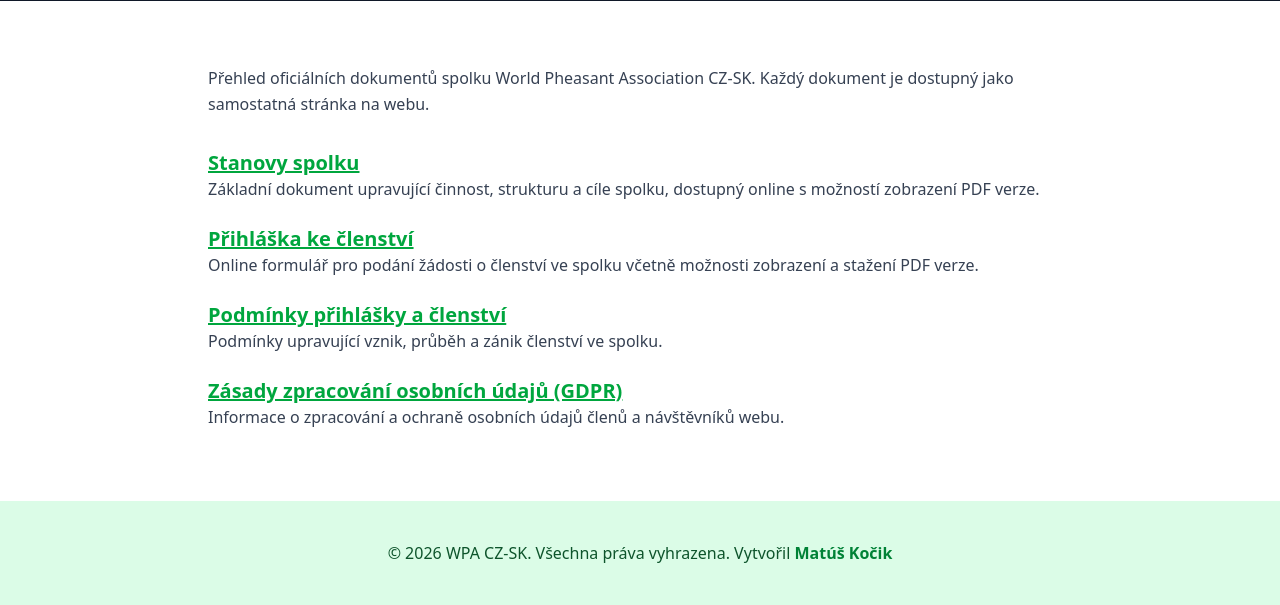
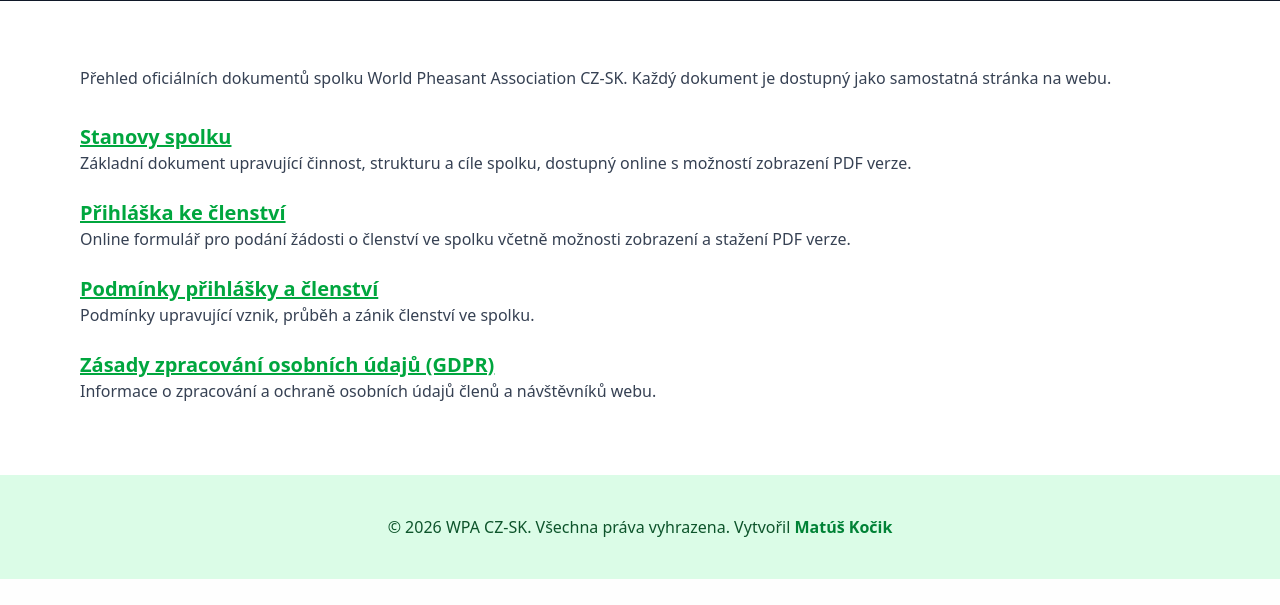
Before and after one commit to matus-kocik/wpa-cz-sk, a Django app: page /dokumenty/ in a window 1280 px wide. Shown: the part 452-1057 px from the top of the page. After the commit the page ends 1031 px from the top, so only its background shows below. Run offline with Django 5.2, Linux system fonts and the light colour scheme; style sheets or scripts are compiled from the project's sources.

Commit message:
chance css layout

```diff
--- a/templates/bazant-vietnamsky.html
+++ b/templates/bazant-vietnamsky.html
@@ -2,7 +2,7 @@
 
 {% block content %}
 <section class="py-16 bg-white">
-  <div class="max-w-4xl mx-auto px-4">
+  <div class="max-w-6xl mx-auto px-4">
 
 <h1 class="text-3xl font-bold text-green-700 mb-6">
   Bažant vietnamský (Lophura hatinhensis „hatinhensis“ & „edwardsi“)
--- a/templates/bazant-zlaty.html
+++ b/templates/bazant-zlaty.html
@@ -3,7 +3,7 @@
 {% block content %}
 {% include "partials/page_header.html" with title="Bažant zlatý (Chrysolophus pictus) – série 5000" subtitle="Projekt chovu a ochrany druhu" image="/static/images/chrys-pic-desktop-1920-640.webp" %}
 <section class="py-16 bg-white">
-  <div class="max-w-4xl mx-auto px-4">
+  <div class="max-w-6xl mx-auto px-4">
 
 <h2 class="text-2xl font-semibold text-green-600 mt-8 mb-4">
   Popis projektu
--- a/templates/contact.html
+++ b/templates/contact.html
@@ -7,7 +7,7 @@
 {% block content %}
 {% include "partials/page_header.html" with title="Kontakt" subtitle="Kontaktní údaje a kontaktní formulář WPA CZ-SK" image="/static/images/pav-desktop-1920-640.webp" %}
     <section class="py-16 bg-white">
-        <div class="max-w-7xl mx-auto px-4">
+        <div class="max-w-6xl mx-auto px-4">
             <div class="mb-12 text-center">
                 <p class="text-gray-700 mt-2 leading-relaxed">
                     World Pheasant Association Czech Republic and Slovakia z. s.
--- a/templates/documents.html
+++ b/templates/documents.html
@@ -3,7 +3,7 @@
 {% block content %}
 {% include "partials/page_header.html" with title="Dokumenty" subtitle="Oficiální dokumenty spolku WPA CZ-SK" image="/static/images/cros-desktop-1920-640.webp" %}
 <section class="py-16 bg-white">
-    <div class="max-w-4xl mx-auto px-4">
+    <div class="max-w-6xl mx-auto px-4">
 
         <p class="text-gray-700 leading-relaxed mb-8">
             Přehled oficiálních dokumentů spolku World Pheasant Association CZ-SK.
--- a/templates/gdpr.html
+++ b/templates/gdpr.html
@@ -2,7 +2,7 @@
 {% load static %}
 {% block content %}
     <section class="py-16 bg-white">
-        <div class="max-w-4xl mx-auto px-4">
+        <div class="max-w-6xl mx-auto px-4">
             <h1 class="text-3xl font-bold text-green-700 mb-6">Zásady zpracování osobních údajů (GDPR)</h1>
             <p class="text-gray-700 leading-relaxed mb-4">
                 Tato informace o ochraně osobních údajů je vydaná v souladu s nařízením Evropského parlamentu a Rady (EU)
--- a/templates/koroptve-polni.html
+++ b/templates/koroptve-polni.html
@@ -2,7 +2,7 @@
 
 {% block content %}
 <section class="py-16 bg-white">
-  <div class="max-w-4xl mx-auto px-4">
+  <div class="max-w-6xl mx-auto px-4">
 
 <h1 class="text-3xl font-bold text-green-700 mb-6">
   Obnova zemědělské krajiny a podpora zbytkových populací koroptve polní
--- a/templates/membership_application.html
+++ b/templates/membership_application.html
@@ -2,7 +2,7 @@
 {% load static %}
 {% block content %}
     <section class="py-16 bg-white">
-        <div class="max-w-4xl mx-auto px-4">
+        <div class="max-w-6xl mx-auto px-4">
             <div class="mb-12 text-center">
                 <h2 class="text-3xl font-bold text-green-700">Přihláška ke členství</h2>
                 <p class="text-gray-700 mt-2 leading-relaxed">
--- a/templates/membership_terms.html
+++ b/templates/membership_terms.html
@@ -2,7 +2,7 @@
 {% load static %}
 {% block content %}
     <section class="py-16 bg-white">
-        <div class="max-w-4xl mx-auto px-4">
+        <div class="max-w-6xl mx-auto px-4">
             <h1 class="text-3xl font-bold text-green-700 mb-6">Podmínky přihlášky a členství</h1>
             <p class="text-gray-700 leading-relaxed mb-4">
                 Žadatel tímto žádá o získání členství ve <strong>World Pheasant Association Czech Republic and Slovakia z. s.</strong>.
--- a/templates/partials/page_header.html
+++ b/templates/partials/page_header.html
@@ -1,7 +1,7 @@
 <section class="bg-green-50 border-b mt-4">
 
   {% if image %}
-    <div class="container mx-auto px-4 pt-6">
+    <div class="max-w-6xl mx-auto px-4 pt-6">
       <img
         src="{{ image }}"
         srcset="
@@ -11,7 +11,7 @@
         "
         sizes="(max-width: 1024px) 100vw, 1024px"
         alt=""
-        class="w-full max-w-4xl mx-auto h-[120px] md:h-[160px] object-cover object-center rounded-lg"
+        class="w-full h-[120px] md:h-[160px] object-cover object-center rounded-lg"
       />
     </div>
   {% endif %}
--- a/templates/statutes.html
+++ b/templates/statutes.html
@@ -2,7 +2,7 @@
 {% load static %}
 {% block content %}
 <section class="py-16 bg-white">
-  <div class="max-w-4xl mx-auto px-4 text-gray-700 leading-relaxed">
+  <div class="max-w-6xl mx-auto px-4 text-gray-700 leading-relaxed">
 
     <h1 class="text-3xl font-bold text-green-700 mb-6">
       Stanovy spolku „World Pheasant Association Czech Republic and Slovakia z. s.“
--- a/templates/wpa_world.html
+++ b/templates/wpa_world.html
@@ -1,7 +1,7 @@
 {% extends "base.html" %} {% load static %} {% block title %}WPA ve světě | WPA
 CZ-SK{% endblock %} {% block content %}
 <section class="py-16 bg-white">
-  <div class="max-w-5xl mx-auto px-4">
+  <div class="max-w-6xl mx-auto px-4">
     <div class="text-center mb-12">
       <h1 class="text-3xl font-bold text-green-700">WPA ve světě</h1>
       <p class="text-gray-600 mt-2">Sekce WPA a jejich předsedové</p>
```
Also changed, not shown: templates/home.html (+54 -51 lines).
